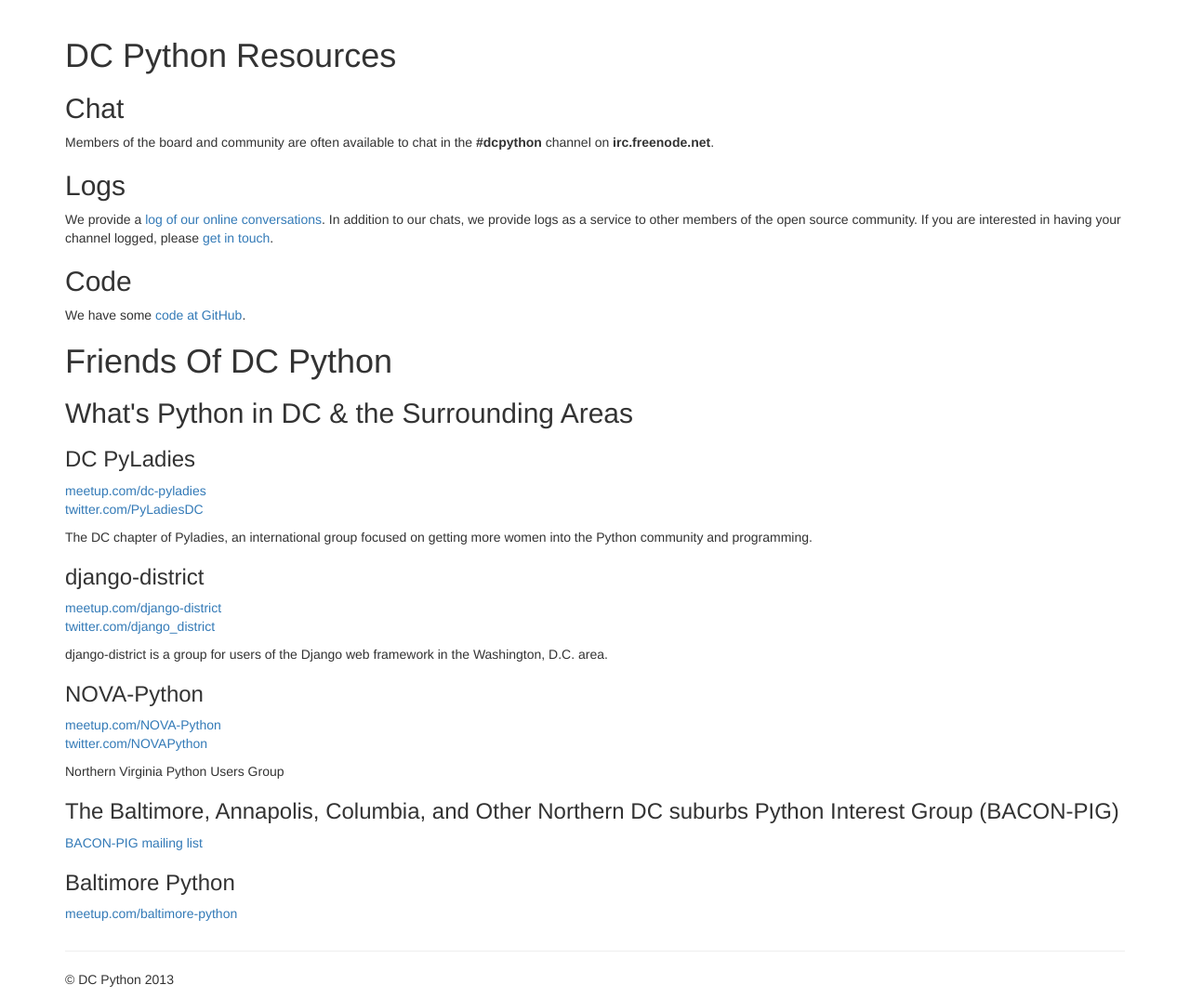
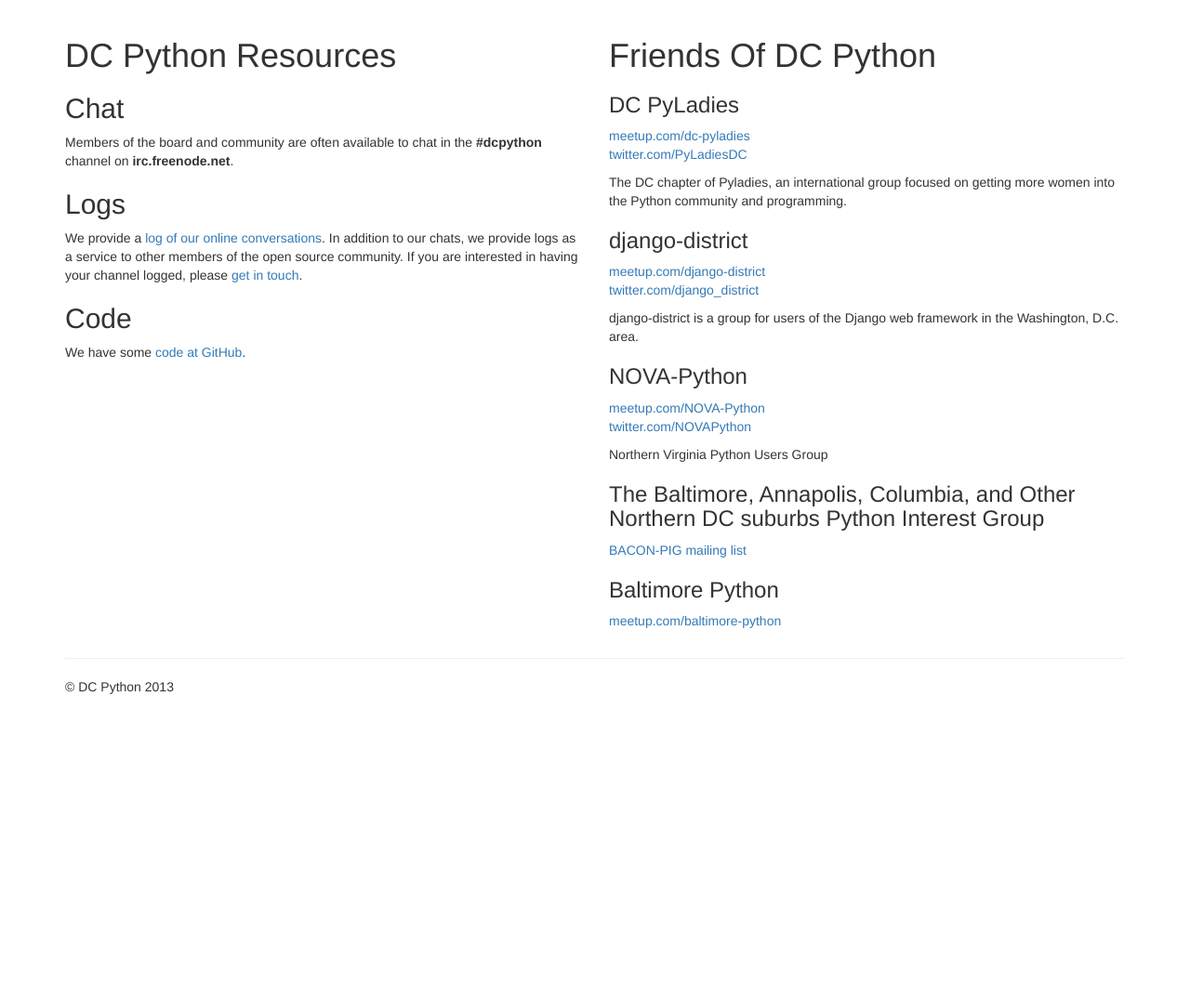
Before and after one commit to ohimors/dcpython-django, a Django app: page /resources in a window 1280 px wide. Shown: the part 52-1126 px from the top of the page at 93% size. After the commit the page ends 799 px from the top, so only its background shows below. Run offline with Django 3.2, Linux system fonts and the light colour scheme; some libraries are stand-ins or nearby versions.

Commit message:
edited to create 2 columns, tidied up 'friends' info

```diff
--- a/app/templates/app/resources.html
+++ b/app/templates/app/resources.html
@@ -3,10 +3,10 @@
 {% block title %}Resources{% endblock %}
 
 {% block content %}
+
 <div class="container">
-  <!-- Example row of columns -->
   <div class="row">
-    <div class="col-lg-12">
+    <div class="col-lg-6">
       <h1>DC Python Resources</h1>
         <h2 id="chat">Chat</h2>
           <p>Members of the board and community are often available to chat in the <strong>#dcpython</strong> channel on <strong>irc.freenode.net</strong>.</p>
@@ -14,11 +14,9 @@
           <p>We provide a <a href="http://dcpython.gekitsuu.org">log of our online conversations</a>. In addition to our chats, we provide logs as a service to other members of the open source community. If you are interested in having your channel logged, please <a href="mailto:aclark@dcpython.org">get in touch</a>.</p>
         <h2>Code</h2>
           <p>We have some <a href="https://github.com/DCPython">code at GitHub</a>.</p>
-
-      <header>
+    </div>
+    <div class="col-lg-6">
         <h1>Friends Of DC Python</h1>
-        <h2>What's Python in DC & the Surrounding Areas</h2>
-      </header>
           <h3>DC PyLadies</h3>
             <ul class="list-unstyled">
               <li><a href="http://www.meetup.com/dc-pyladies">meetup.com/dc-pyladies</a></li>
@@ -37,7 +35,7 @@
               <li><a href="https://twitter.com/NOVAPython/">twitter.com/NOVAPython</a></li>
             </ul>
             <p>Northern Virginia Python Users Group</p>
-          <h3>The Baltimore, Annapolis, Columbia, and Other Northern DC suburbs Python Interest Group (BACON-PIG)</h3>
+          <h3>The Baltimore, Annapolis, Columbia, and Other Northern DC suburbs Python Interest Group</h3>
             <ul class="list-unstyled">
               <li><a href="https://pangalactic.us/mailman/listinfo/bacon-pig">BACON-PIG mailing list</a></li>
             </ul>
```
